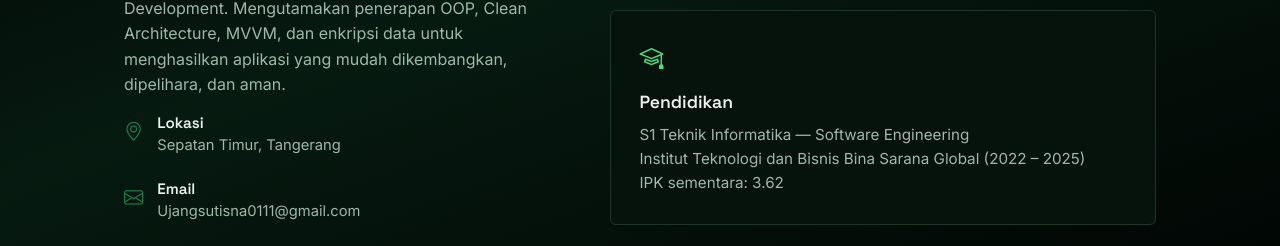
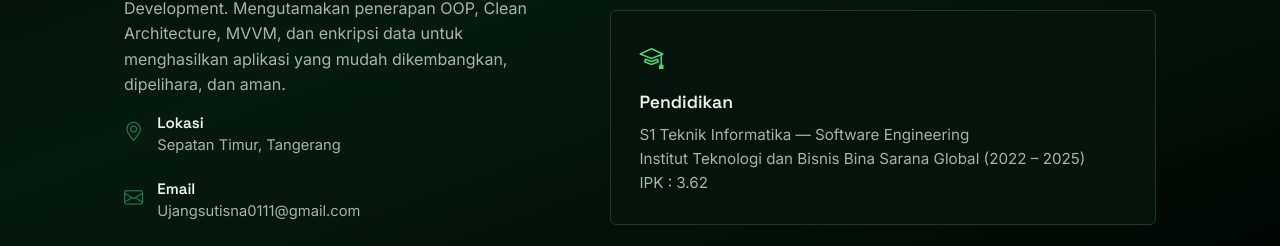
Before and after one commit to ujangsutisna0111/porto, a Vue app: page /about in a window 1280 px wide. Shown: the part 386-632 px from the top of the page. Built offline with nearby package versions, Linux system fonts and the light colour scheme.

Commit message:
update data

```diff
--- a/src/views/AboutView.vue
+++ b/src/views/AboutView.vue
@@ -40,7 +40,7 @@ import SectionHeading from "../components/SectionHeading.vue";
             <p>
               S1 Teknik Informatika — Software Engineering<br />
               Institut Teknologi dan Bisnis Bina Sarana Global (2022 – 2025)<br />
-              IPK sementara: 3.62
+              IPK : 3.62
             </p>
           </div>
         </div>
```
